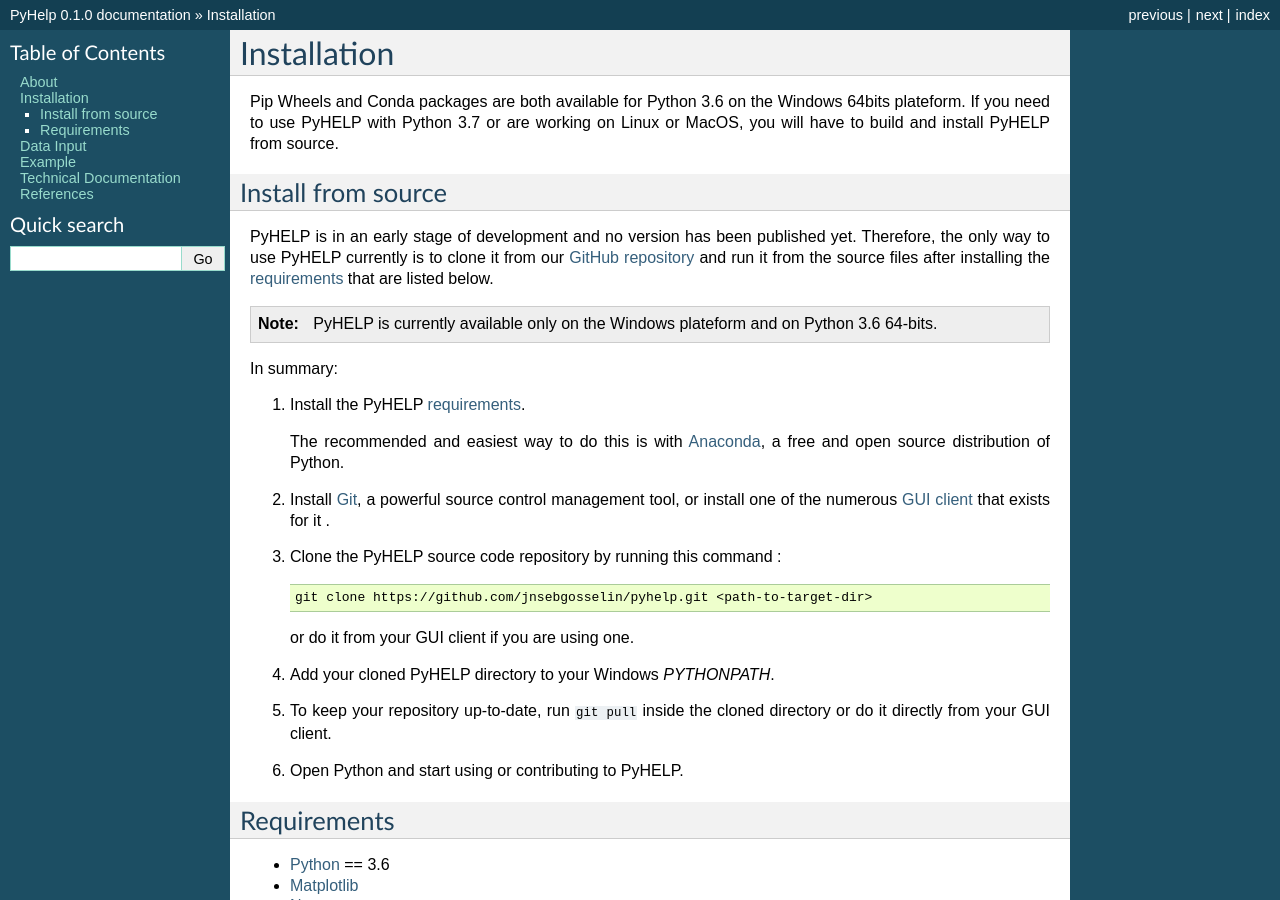
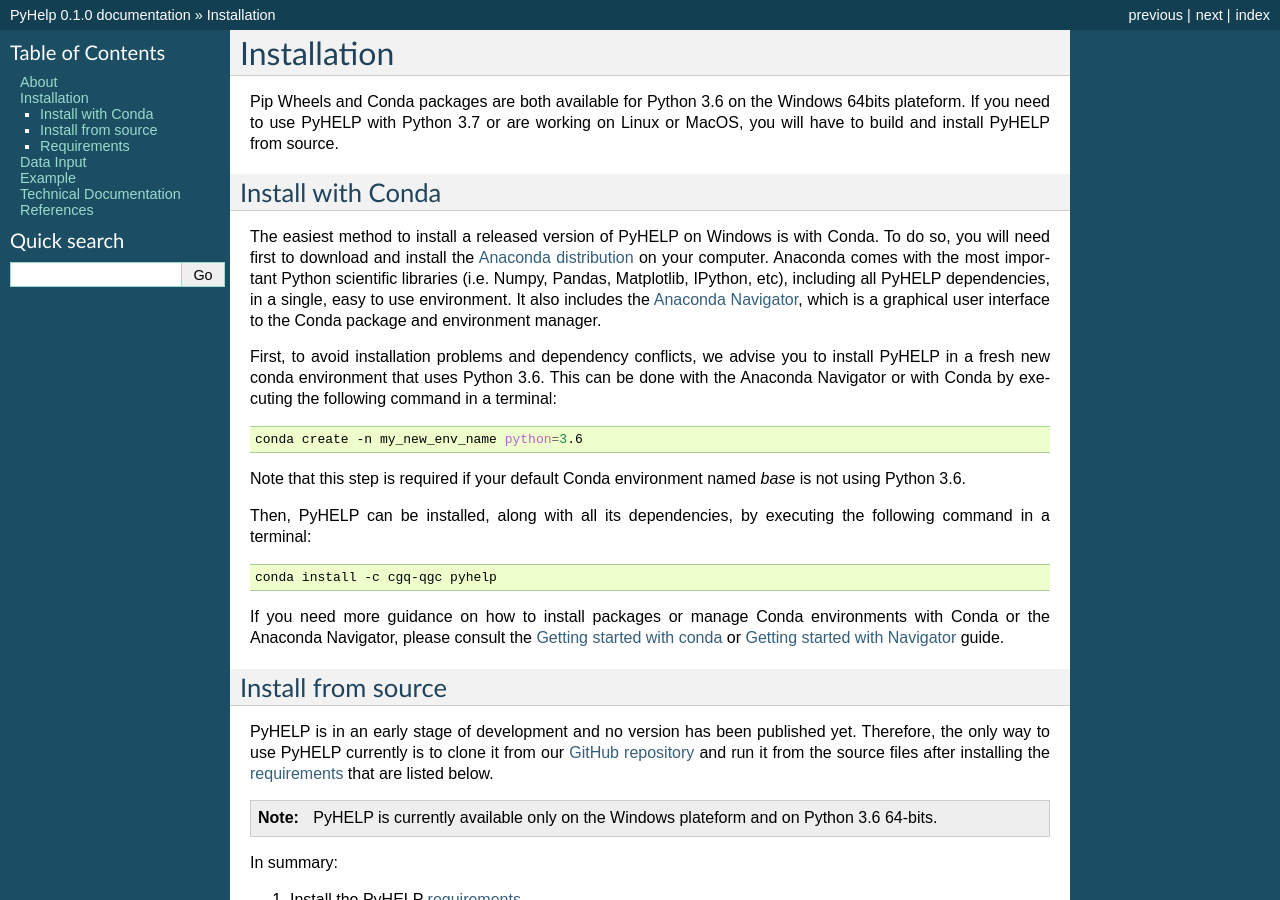
Before and after one commit to cgq-qgc/pyhelp, a Sphinx documentation site: the page built from docs/installation.rst, in a window 1280 px wide and 900 px high. Built offline with Sphinx 7.4.7, drawn with Linux system fonts in a browser that asks for light colours; formulas are drawn with MathJax 3.

Commit message:
Add a "Install with Conda" section

```diff
--- a/docs/installation.rst
+++ b/docs/installation.rst
@@ -5,6 +5,43 @@
 Windows 64bits plateform.
 If you need to use PyHELP with Python 3.7 or are working on Linux or
 MacOS, you will have to build and install PyHELP from source.
+
+Install with Conda
+---------------------------------
+
+The easiest method to install a released version of PyHELP on Windows is
+with Conda. To do so, you will need first to download and install the
+`Anaconda distribution <https://www.anaconda.com/download/>`_ on your computer.
+Anaconda comes with the most important Python scientific libraries
+(i.e. Numpy, Pandas, Matplotlib, IPython, etc), including all PyHELP
+dependencies, in a single, easy to use environment. It also includes the
+`Anaconda Navigator <https://docs.anaconda.com/anaconda/navigator/>`_, which
+is a graphical user interface to the Conda package and environment manager.
+
+First, to avoid installation problems and dependency conflicts, we advise you
+to install PyHELP in a fresh new conda environment that uses Python 3.6.
+This can be done with the Anaconda Navigator or with Conda by executing the
+following command in a terminal:
+
+.. code-block:: bash
+
+   conda create -n my_new_env_name python=3.6
+
+Note that this step is required if your default Conda environment named `base`
+is not using Python 3.6.
+
+Then, PyHELP can be installed, along with all its dependencies, by executing
+the following command in a terminal:
+
+.. code-block:: bash
+
+   conda install -c cgq-qgc pyhelp
+
+If you need more guidance on how to install packages or manage Conda
+environments with Conda or the Anaconda Navigator, please consult the
+`Getting started with conda <https://conda.io/docs/user-guide/getting-started.html>`_
+or `Getting started with Navigator <https://docs.anaconda.com/anaconda/navigator/getting-started/>`_
+guide.
 
 
 .. _sec_install_from_source:
```
